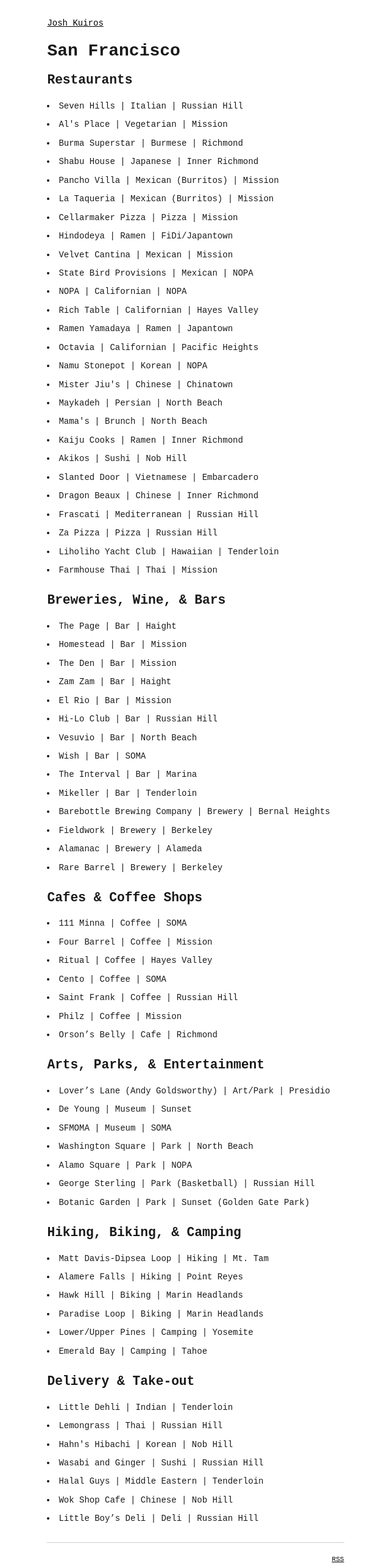
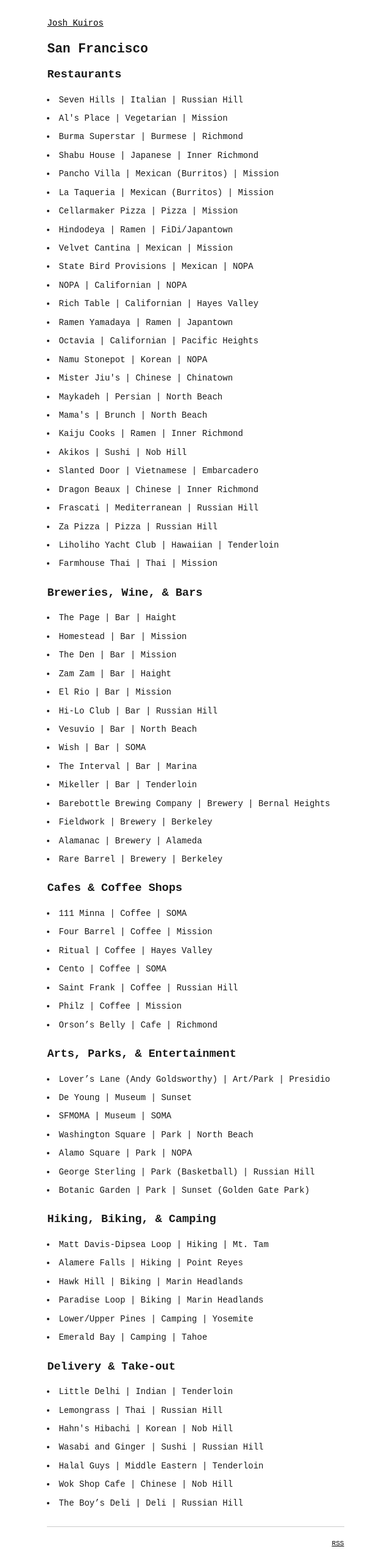
Before and after one commit to kuiro5/home, a Gatsby site: page /places/san-francisco in a window 1280 px wide. Shown: the whole page at 61% size, without its empty margins (319-959 px from the left). Built offline with nearby package versions, Linux system fonts and the light colour scheme; Gatsby itself is replaced by a stand-in of ours.

Commit message:
Clean up headers

```diff
--- a/src/pages/me/index.js
+++ b/src/pages/me/index.js
@@ -15,7 +15,7 @@
 
   return (
     <Layout>
-      <h3>About</h3>
+      <h2>About</h2>
       <div style={{ textAlign: 'center' }}>
         <MeImg
           fixed={bioImg.childImageSharp.fixed}
--- a/src/pages/places/san-francisco/index.js
+++ b/src/pages/places/san-francisco/index.js
@@ -9,9 +9,9 @@
 const SanFrancisco = () => {
   return (
     <Layout>
-      <h1>San Francisco</h1>
+      <h2>San Francisco</h2>
       <Section>
-        <h2>Restaurants</h2>
+        <h3>Restaurants</h3>
         <li>Seven Hills | Italian | Russian Hill</li>
         <li>Al's Place | Vegetarian | Mission</li>
         <li>Burma Superstar | Burmese | Richmond</li>
@@ -41,7 +41,7 @@
       </Section>
 
       <Section>
-        <h2>{'Breweries, Wine, & Bars'}</h2>
+        <h3>{'Breweries, Wine, & Bars'}</h3>
         <li>The Page | Bar | Haight</li>
         <li>Homestead | Bar | Mission</li>
         <li>The Den | Bar | Mission</li>
@@ -59,7 +59,7 @@
       </Section>
 
       <Section>
-        <h2>{'Cafes & Coffee Shops'}</h2>
+        <h3>{'Cafes & Coffee Shops'}</h3>
         <li>111 Minna | Coffee | SOMA</li>
         <li>Four Barrel | Coffee | Mission</li>
         <li>Ritual | Coffee | Hayes Valley</li>
@@ -70,7 +70,7 @@
       </Section>
 
       <Section>
-        <h2>{'Arts, Parks, & Entertainment'}</h2>
+        <h3>{'Arts, Parks, & Entertainment'}</h3>
         <li>Lover’s Lane (Andy Goldsworthy) | Art/Park | Presidio</li>
         <li>De Young | Museum | Sunset</li>
         <li>SFMOMA | Museum | SOMA</li>
@@ -81,7 +81,7 @@
       </Section>
 
       <Section>
-        <h2>{'Hiking, Biking, & Camping'}</h2>
+        <h3>{'Hiking, Biking, & Camping'}</h3>
         <li>Matt Davis-Dipsea Loop | Hiking | Mt. Tam</li>
         <li>Alamere Falls | Hiking | Point Reyes</li>
         <li>Hawk Hill | Biking | Marin Headlands</li>
@@ -91,14 +91,14 @@
       </Section>
 
       <Section>
-        <h2>{'Delivery & Take-out'}</h2>
-        <li>Little Dehli | Indian | Tenderloin</li>
+        <h3>{'Delivery & Take-out'}</h3>
+        <li>Little Delhi | Indian | Tenderloin</li>
         <li>Lemongrass | Thai | Russian Hill</li>
         <li>Hahn's Hibachi | Korean | Nob Hill</li>
         <li>Wasabi and Ginger | Sushi | Russian Hill</li>
         <li>Halal Guys | Middle Eastern | Tenderloin</li>
         <li>Wok Shop Cafe | Chinese | Nob Hill</li>
-        <li>Little Boy’s Deli | Deli | Russian Hill</li>
+        <li>The Boy’s Deli | Deli | Russian Hill</li>
       </Section>
     </Layout>
   );
--- a/src/pages/posts/index.js
+++ b/src/pages/posts/index.js
@@ -9,7 +9,7 @@
 
   return (
     <Layout>
-      <h3>{'Blog'}</h3>
+      <h2>{'Blog'}</h2>
       <PostsList posts={posts} />
     </Layout>
   )
--- a/src/templates/blog-post.js
+++ b/src/templates/blog-post.js
@@ -24,9 +24,9 @@
       <div className="container content">
         <div className="columns">
           <div className="column is-10 is-offset-1">
-            <h1 className="title is-size-2 has-text-weight-bold is-bold-light">
+            <h2 className="title is-size-2 has-text-weight-bold is-bold-light">
               {title}
-            </h1>
+            </h2>
             <p>{date}</p>
             <p>{description}</p>
             <PostContent content={content} />
```
